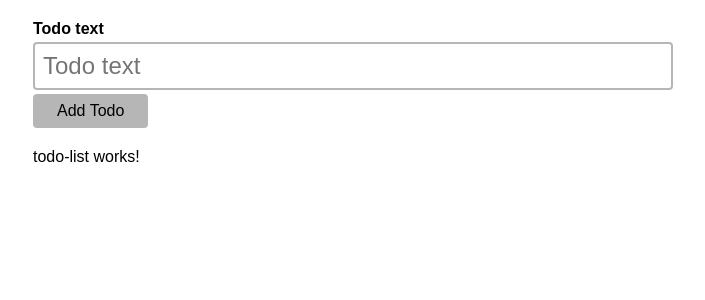
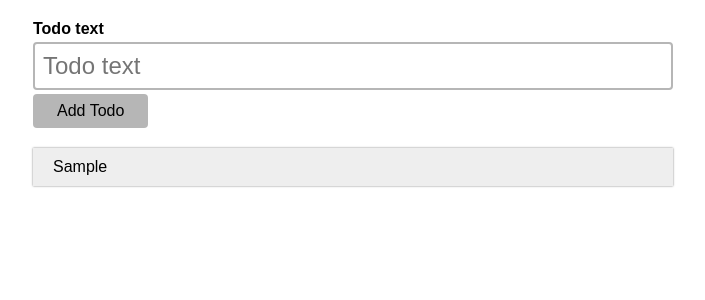
Before and after one commit to marcoschultznunes/academind-angular-project-todo, an Angular app: page / in a window 1280 px wide. Both pictures are taken after typing "Sample" into the empty fields and a click on the button "Add Todo". Shown: the top 300 px of the page, without its empty margins (287-992 px from the left). Built offline with nearby package versions, Linux system fonts and the light colour scheme.

Commit message:
Todos List

```diff
--- a/src/app/app.component.html
+++ b/src/app/app.component.html
@@ -1,4 +1,4 @@
 <div>
   <app-todo-input [addTodo]="addTodo"></app-todo-input>
-  <app-todo-list></app-todo-list>
+  <app-todo-list [todosList]="todos"></app-todo-list>
 </div>
--- a/src/app/todo-list/todo-list.component.css
+++ b/src/app/todo-list/todo-list.component.css
@@ -0,0 +1,30 @@
+.todo-list-container li {
+  background-color: var(--color-lightgray);
+  box-shadow: 0px 0px 2px rgba(0, 0, 0, 0.5);
+  font-size: 1rem;
+  margin-bottom: var(--margin-small);
+}
+
+/* todo list item */
+.todo-item-container{
+  display: flex;
+  align-items: center;
+  justify-content: space-between;
+  padding: var(--margin-half) var(--margin-normal);
+  position: relative;
+}
+.todo-item-container span {
+  margin-right: 20px;
+  overflow-x: auto;
+}
+.todo-item-container button {
+  background-color: var(--color-red);
+  box-shadow: 0 0 2px var(--color-gray);
+  color: #ffffff;
+  font-size: 0.75rem;
+  position: absolute;
+  top: var(--margin-tiny);
+  right: var(--margin-tiny);
+  height: 1.25rem;
+  width: 1.25rem;
+}
--- a/src/app/todo-list/todo-list.component.html
+++ b/src/app/todo-list/todo-list.component.html
@@ -1 +1,11 @@
-<p>todo-list works!</p>
+<div class="todo-list-container">
+  <h3 *ngIf="todos.length === 0; else elseBlock">No todos added yet</h3>
+
+  <ng-template #elseBlock>
+    <ul *ngFor="let todo of todos">
+      <li class="todo-item-container">
+        <span>{{todo.text}}</span>
+      </li>
+    </ul>
+  </ng-template>
+</div>
--- a/src/app/todo-list/todo-list.component.ts
+++ b/src/app/todo-list/todo-list.component.ts
@@ -1,4 +1,5 @@
-import { Component, OnInit } from '@angular/core';
+import { Component, Input, OnInit } from '@angular/core';
+import Todo from '../model/Todo';
 
 @Component({
   selector: 'app-todo-list',
@@ -6,6 +7,7 @@ import { Component, OnInit } from '@angular/core';
   styleUrls: ['./todo-list.component.css']
 })
 export class TodoListComponent implements OnInit {
+  @Input("todosList") todos:Todo[] = [];
 
   constructor() { }
 
```
